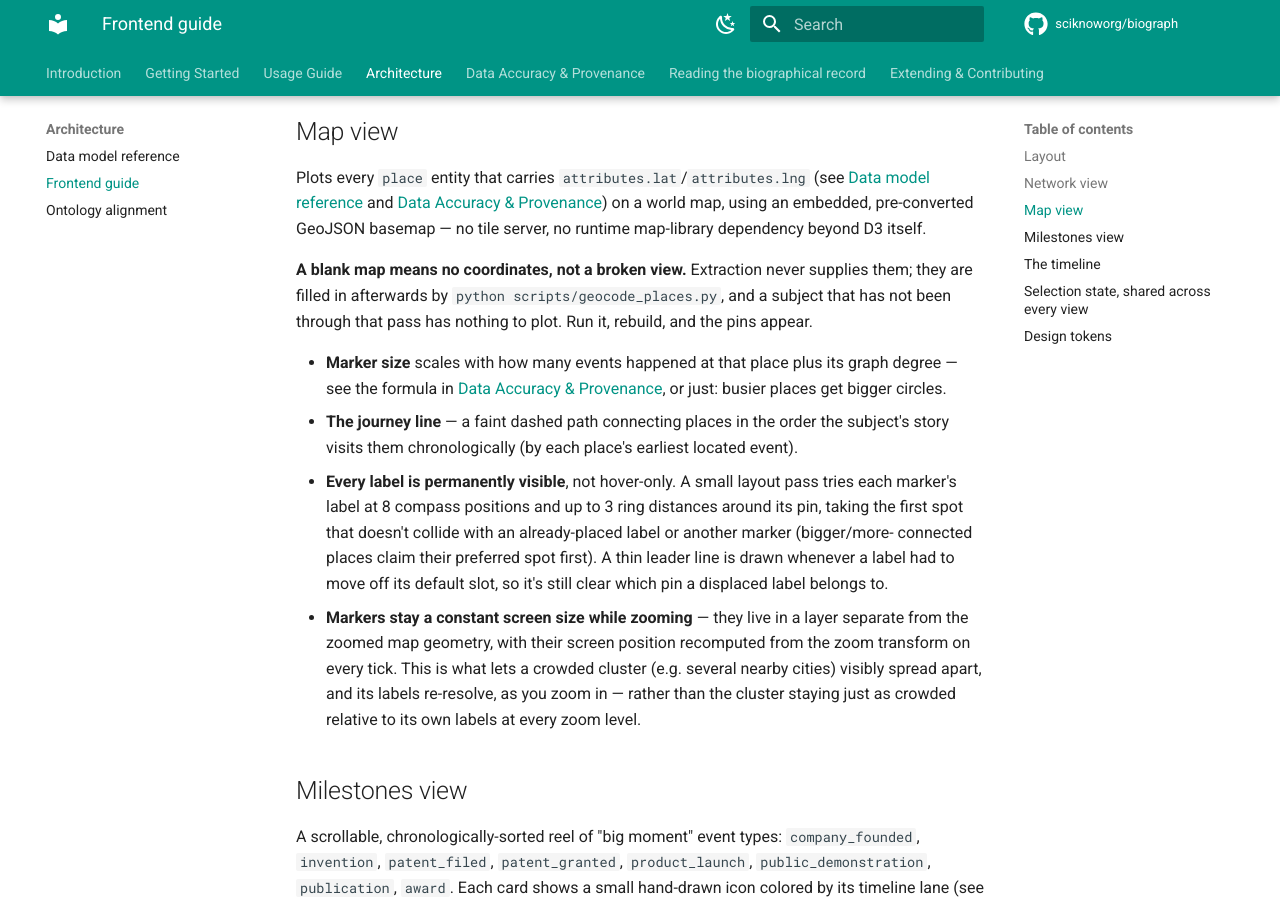
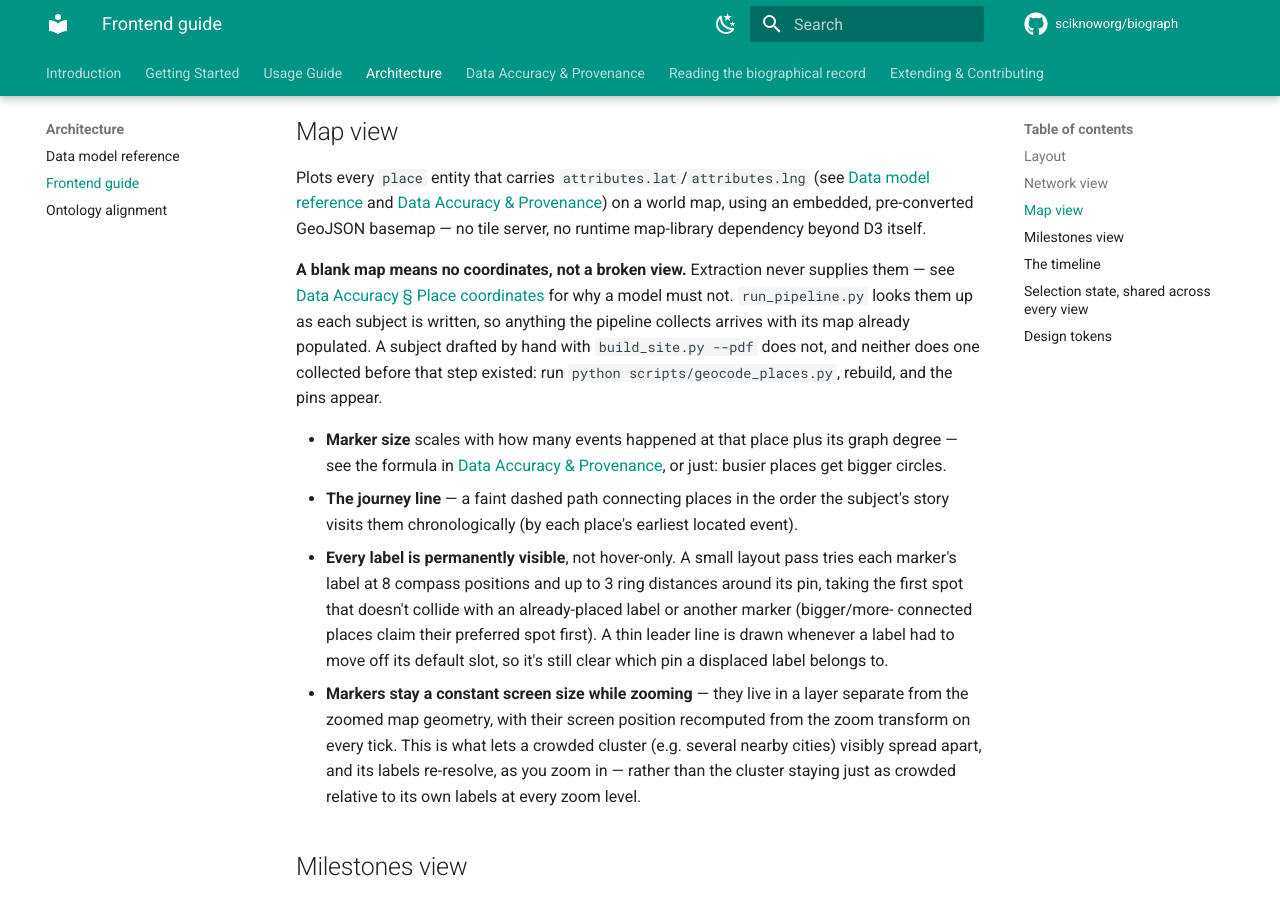
Before and after one commit to sciknoworg/biograph, an MkDocs documentation site: the page built from docs/frontend-guide.md, in a window 1280 px wide and 900 px high, scrolled down 1075 px. Built offline with MkDocs 1.6.1 and Material for MkDocs 9.7.7, drawn with Linux system fonts in a browser that asks for light colours; comment, search, counter and statistics services are not loaded.

Commit message:
Locate a new subject's places as it is written, not when someone remembers
Geocoding was a separate pass you ran afterwards, mirroring find_portraits.py.
The precedent was the bug: across four domains nobody ever ran it, and 341 of
351 place entities had no coordinates, so every map view in the corpus was empty
until it was noticed by chance during a spot check. A step that only works when
a human remembers it is not a step.

run_pipeline.py now looks up each new subject's places immediately after writing
it, with --no-geocode to turn that off. It fails open in every case: an
unreachable Wikidata, a missing script, an unparseable reply all leave the
places without coordinates, which is exactly the state they were in before, and
never costs the extraction.

Deliberately in run_pipeline.py rather than build_site.py. build_site.py is the
public tool a person runs on a single PDF and must keep working offline and
behind a firewall; giving it a hard dependency on Wikidata would add a failure
mode to the manual path in order to fix one on the automated path. The pipeline
already assumes the network for OpenAlex, CORE, Unpaywall and the model itself.

scripts/geocode_places.py stays, for the two cases the pipeline does not cover:
a hand-drafted subject, and backfilling anything collected before this existed.
Docs updated -- both pages previously told readers a blank map just means the
pass has not been run, which is no longer true for pipeline-collected subjects.

Co-Authored-By: Claude Opus 5 <noreply@anthropic.com>

```diff
--- a/docs/frontend-guide.md
+++ b/docs/frontend-guide.md
@@ -53,10 +53,12 @@ world map, using an embedded, pre-converted GeoJSON basemap — no tile
 server, no runtime map-library dependency beyond D3 itself.
 
 **A blank map means no coordinates, not a broken view.** Extraction never
-supplies them; they are filled in afterwards by
-`python scripts/geocode_places.py`, and a subject that has not been
-through that pass has nothing to plot. Run it, rebuild, and the pins
-appear.
+supplies them — see [Data Accuracy § Place coordinates](data-accuracy.md#place-coordinates)
+for why a model must not. `run_pipeline.py` looks them up as each subject is
+written, so anything the pipeline collects arrives with its map already
+populated. A subject drafted by hand with `build_site.py --pdf` does not, and
+neither does one collected before that step existed: run
+`python scripts/geocode_places.py`, rebuild, and the pins appear.
 
 - **Marker size** scales with how many events happened at that place plus
   its graph degree — see the formula in
```
Also changed, not shown: docs/usage.md (+8 -3 lines).
